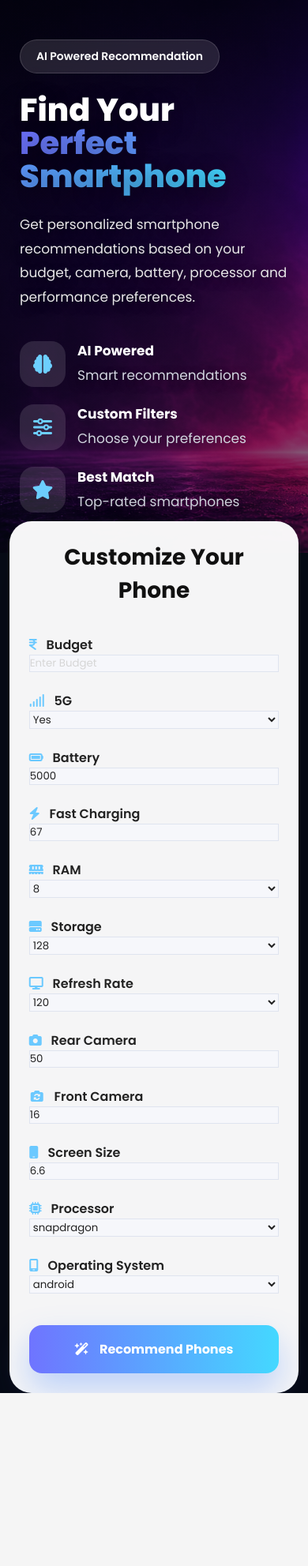
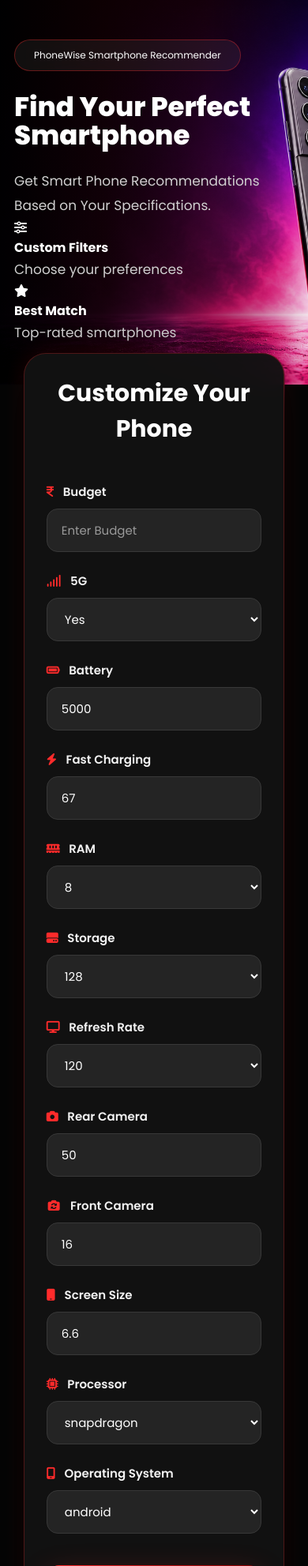
Before and after one commit to Ramachandran-k-s/PhoneWise, a Flask app: page / in a window 390 px wide. Shown: the top 1983 px of the page at 79% size. Before the commit the page ends 1764 px from the top, so only its background shows below. Run offline with Flask 3, Linux system fonts and the light colour scheme; parts of the project's set-up code (start-up, migrations or seed data) failed here and were passed over; some libraries are stand-ins or nearby versions.

Commit message:
Redesign PhoneWise with red and black theme

```diff
--- a/static/style.css
+++ b/static/style.css
@@ -1,4 +1,19 @@
 @import url('https://fonts.googleapis.com/css2?family=Poppins:wght@300;400;500;600;700;800&display=swap');
+
+:root{
+
+    --primary:#ff2b2b;
+    --primary-dark:#8b0000;
+    --primary-light:#ff5555;
+
+    --black:#050505;
+    --dark:#0d0d0d;
+    --card:#151515;
+
+    --white:#ffffff;
+    --gray:#bdbdbd;
+
+}
 
 *{
     margin:0;
@@ -12,56 +27,53 @@ html{
 }
 
 body{
-    background:#070b17;
-    color:#fff;
+
+    background:var(--black);
+    color:white;
     overflow-x:hidden;
+
 }
 
-/* ===========================
-   HERO SECTION
-=========================== */
+/* =========================
+   HERO
+========================= */
 
 .hero{
 
+    position:relative;
+
     width:100%;
+
     min-height:760px;
 
     display:flex;
+
     align-items:center;
 
-    padding:0 100px;
+    padding:0 8%;
 
-    background:
-    linear-gradient(rgba(5,8,20,.25),rgba(5,8,20,.55)),
-    url("/static/images/hero-bg.png");
+    background-image:
+
+    linear-gradient(
+    to right,
+    rgba(0,0,0,.95),
+    rgba(15,0,0,.85),
+    rgba(40,0,0,.45),
+    rgba(0,0,0,.05)
+    ),
+
+    url("images/hero-bg.png");
 
     background-size:cover;
-    background-position:center center;
+    background-position:center;
     background-repeat:no-repeat;
 
 }
-.hero::after{
 
-    content:"";
-
-    position:absolute;
-
-    left:0;
-    right:0;
-    bottom:0;
-
-    height:180px;
-
-    background:linear-gradient(to bottom,
-        transparent,
-        rgba(7,11,23,.95));
-
-}
 .hero-left{
 
-    width:42%;
-
-    z-index:2;
+    width:48%;
+    z-index:5;
 
 }
 
@@ -69,121 +81,58 @@ body{
 
     display:inline-block;
 
-    padding:10px 20px;
+    padding:10px 24px;
 
     border-radius:50px;
 
-    background:rgba(255,255,255,.12);
+    background:rgba(255,255,255,.06);
 
-    backdrop-filter:blur(12px);
+    border:1px solid rgba(255,43,43,.35);
 
-    border:1px solid rgba(255,255,255,.15);
+    backdrop-filter:blur(15px);
 
-    margin-bottom:25px;
+    color:#fff;
+
+    margin-bottom:28px;
 
     font-size:14px;
-
-    font-weight:600;
 
 }
 
 .hero h1{
 
-    font-size:78px;
+    font-size:72px;
+
+    font-weight:800;
 
     line-height:1.05;
 
-    font-weight:800;
-
     margin-bottom:25px;
-
-    text-shadow:0 8px 30px rgba(0,0,0,.45);
 
 }
 
 .hero h1 span{
 
-    background:linear-gradient(90deg,#6f74ff,#43d8ff);
+    background:linear-gradient(
+    90deg,
+    #ff2b2b,
+    #b30000
+    );
 
     -webkit-background-clip:text;
-
     -webkit-text-fill-color:transparent;
 
 }
 
 .hero p{
 
-    font-size:21px;
+    color:#d0d0d0;
 
-    color:#e7e7e7;
+    font-size:20px;
 
     line-height:1.8;
 
     max-width:560px;
-
-    text-shadow:0 5px 15px rgba(0,0,0,.45);
-
-}
-
-/* Feature Icons */
-
-.hero-features{
-
-    display:flex;
-
-    gap:25px;
-
-    margin-top:40px;
-
-    flex-wrap:wrap;
-
-}
-
-.feature{
-
-    display:flex;
-
-    align-items:center;
-
-    gap:15px;
-
-}
-
-.feature i{
-
-    width:58px;
-
-    height:58px;
-
-    display:flex;
-
-    justify-content:center;
-
-    align-items:center;
-
-    border-radius:18px;
-
-    background:rgba(255,255,255,.12);
-
-    color:#6dcfff;
-
-    font-size:24px;
-
-}
-
-.feature h4{
-
-    font-size:17px;
-
-    margin-bottom:3px;
-
-}
-
-.feature p{
-
-    font-size:14px;
-
-    color:#d1d6df;
 
 }
 
@@ -198,34 +147,37 @@ body{
 
 .container{
 
-    width:90%;
+    max-width:1200px;
 
-    max-width:1280px;
-
-    margin:auto;
-
-    margin-top:-140px;
+    margin:-120px auto 80px;
 
     position:relative;
 
-    z-index:5;
+    z-index:20;
+
+    padding:0 20px;
 
 }
 
 /* ===========================
    FORM
 =========================== */
+
 form{
 
-    background:rgba(255,255,255,.96);
+    background:rgba(18,18,18,.96);
 
-    color:#111;
+    border:1px solid rgba(255,43,43,.25);
 
     border-radius:28px;
 
-    padding:45px;
+    padding:50px;
 
-    box-shadow:0 30px 80px rgba(0,0,0,.25);
+    backdrop-filter:blur(18px);
+
+    box-shadow:
+        0 25px 60px rgba(0,0,0,.55),
+        0 0 30px rgba(255,43,43,.10);
 
 }
 
@@ -233,26 +185,23 @@ form{
 
     text-align:center;
 
-    font-size:34px;
+    font-size:42px;
 
     font-weight:700;
 
-    margin-bottom:35px;
+    color:white;
+
+    margin-bottom:45px;
 
 }
-
-/* ===========================
-   GRID
-=========================== */
 
 .grid{
 
     display:grid;
 
-    grid-template-columns:
-    repeat(auto-fit,minmax(240px,1fr));
+    grid-template-columns:repeat(4,1fr);
 
-    gap:24px;
+    gap:25px;
 
 }
 
@@ -266,40 +215,64 @@ form{
 
 .input-group label{
 
-    color:#222;
+    color:#f2f2f2;
 
     font-weight:600;
+
+    margin-bottom:10px;
+
+    font-size:15px;
 
 }
 
 .input-group label i{
 
-    color:#6bc9ff;
+    color:var(--primary);
 
     margin-right:8px;
 
 }
 
+/* ===========================
+   INPUTS
+=========================== */
+
 input,
 select{
 
-    background:#f6f7fb;
+    width:100%;
 
-    color:#222;
+    padding:15px 18px;
 
-    border:1px solid #dfe4ef;
+    background:#242424;
+
+    color:white;
+
+    border:1px solid #383838;
+
+    border-radius:14px;
+
+    font-size:15px;
+
+    transition:.3s;
 
 }
 
 input::placeholder{
 
-    color:#d6d6d6;
+    color:#9a9a9a;
+
+}
+
+select{
+
+    cursor:pointer;
 
 }
 
 select option{
 
-    background:#101d35;
+    background:#242424;
 
     color:white;
 
@@ -310,13 +283,16 @@ select:focus{
 
     outline:none;
 
-    border-color:#55b8ff;
+    border-color:var(--primary);
 
     box-shadow:
-
-    0 0 25px rgba(76,184,255,.35);
+        0 0 0 4px rgba(255,43,43,.15);
 
 }
+
+/* ===========================
+   BUTTON
+=========================== */
 
 .btn{
 
@@ -324,45 +300,39 @@ select:focus{
 
     margin-top:40px;
 
+    padding:18px;
+
     border:none;
 
     border-radius:16px;
 
-    padding:18px;
+    background:linear-gradient(
+        90deg,
+        var(--primary),
+        var(--primary-dark)
+    );
+
+    color:white;
 
     font-size:18px;
 
     font-weight:700;
 
-    color:white;
-
     cursor:pointer;
-
-    background:
-
-    linear-gradient(90deg,#6f74ff,#44d8ff);
 
     transition:.35s;
 
     box-shadow:
-
-    0 20px 40px rgba(83,142,255,.35);
+        0 15px 40px rgba(255,43,43,.30);
 
 }
 
 .btn:hover{
 
-    transform:translateY(-5px);
+    transform:translateY(-4px);
 
     box-shadow:
-
-    0 30px 55px rgba(83,142,255,.45);
-
-}
-
-.btn i{
-
-    margin-right:10px;
+        0 25px 55px rgba(255,43,43,.45);
 
 }
 /* ===========================
@@ -370,13 +340,35 @@ select:focus{
 =========================== */
 
 .results{
-    margin-top:80px;
+
+    margin-top:70px;
+
 }
 
+.results h2{
+
+    text-align:center;
+
+    font-size:42px;
+
+    margin-bottom:45px;
+
+    color:white;
+
+}
+
+/* ===========================
+   CARDS
+=========================== */
+
 .cards{
+
     display:grid;
+
     grid-template-columns:repeat(auto-fit,minmax(320px,1fr));
+
     gap:30px;
+
 }
 
 .card{
@@ -385,132 +377,179 @@ select:focus{
 
     overflow:hidden;
 
-    border-radius:28px;
+    background:linear-gradient(
+        180deg,
+        #1b1b1b,
+        #111111
+    );
+
+    border:1px solid rgba(255,43,43,.18);
+
+    border-radius:24px;
 
     padding:30px;
 
-    background:rgba(255,255,255,.10);
+    transition:.35s ease;
 
-    backdrop-filter:blur(20px);
-
-    border:1px solid rgba(255,255,255,.15);
-
-    transition:.4s;
-
-    box-shadow:0 20px 50px rgba(0,0,0,.25);
+    box-shadow:
+        0 20px 50px rgba(0,0,0,.45);
 
 }
 
 .card::before{
 
-content:"";
+    content:"";
 
-position:absolute;
+    position:absolute;
 
-top:-100px;
+    top:0;
 
-right:-100px;
+    left:0;
 
-width:220px;
+    width:100%;
 
-height:220px;
+    height:4px;
 
-border-radius:50%;
-
-background:radial-gradient(circle,
-rgba(120,130,255,.35),
-transparent);
+    background:linear-gradient(
+        90deg,
+        #ff2b2b,
+        #8b0000
+    );
 
 }
 
 .card:hover{
 
-transform:translateY(-12px);
+    transform:translateY(-8px);
 
-box-shadow:0 35px 70px rgba(0,0,0,.35);
+    border-color:#ff2b2b;
+
+    box-shadow:
+        0 25px 60px rgba(255,43,43,.18);
 
 }
 
 .phone-icon{
 
-width:75px;
+    width:72px;
 
-height:75px;
+    height:72px;
 
-display:flex;
+    border-radius:18px;
 
-justify-content:center;
+    background:linear-gradient(
+        135deg,
+        #ff2b2b,
+        #8b0000
+    );
 
-align-items:center;
+    display:flex;
 
-border-radius:22px;
+    align-items:center;
 
-background:linear-gradient(135deg,#6f74ff,#44d8ff);
+    justify-content:center;
 
-font-size:34px;
+    font-size:30px;
 
-margin-bottom:20px;
+    color:white;
+
+    margin-bottom:25px;
 
 }
 
 .card h3{
 
-font-size:23px;
+    color:white;
 
-margin-bottom:15px;
+    font-size:24px;
 
-font-weight:700;
+    margin-bottom:15px;
+
+    font-weight:700;
 
 }
 
 .price{
 
-display:inline-block;
+    display:inline-block;
 
-padding:8px 20px;
+    padding:9px 20px;
 
-border-radius:50px;
+    border-radius:30px;
 
-background:#45d26b;
+    background:linear-gradient(
+        90deg,
+        #ff2b2b,
+        #8b0000
+    );
 
-color:#08111f;
+    color:white;
 
-font-weight:700;
+    font-weight:700;
 
-margin-bottom:22px;
+    margin-bottom:20px;
 
 }
 
 .specs{
 
-display:grid;
+    display:grid;
 
-grid-template-columns:1fr 1fr;
+    grid-template-columns:repeat(2,1fr);
 
-gap:12px;
-
-margin-top:18px;
+    gap:14px;
 
 }
 
 .specs p{
 
-padding:12px;
+    background:#222222;
 
-border-radius:14px;
+    border:1px solid rgba(255,255,255,.05);
 
-background:rgba(255,255,255,.06);
+    border-radius:12px;
 
-font-size:14px;
+    padding:12px;
+
+    color:#dddddd;
+
+    font-size:14px;
 
 }
 
-.specs i{
+.specs strong{
 
-margin-right:8px;
+    color:#ff4d4d;
 
-color:#67d1ff;
+}
+/* ===========================
+   ANIMATIONS
+=========================== */
 
+@keyframes fadeUp{
+
+    from{
+        opacity:0;
+        transform:translateY(40px);
+    }
+
+    to{
+        opacity:1;
+        transform:translateY(0);
+    }
+
+}
+
+.hero-left{
+    animation:fadeUp .8s ease;
+}
+
+form{
+    animation:fadeUp 1s ease;
+}
+
+.card{
+    animation:fadeUp .8s ease;
 }
 
 /* ===========================
@@ -518,72 +557,73 @@ color:#67d1ff;
 =========================== */
 
 ::-webkit-scrollbar{
+    width:10px;
+}
 
-width:8px;
-
+::-webkit-scrollbar-track{
+    background:#0b0b0b;
 }
 
 ::-webkit-scrollbar-thumb{
-
-background:#6e75ff;
-
-border-radius:20px;
-
+    background:linear-gradient(
+        #ff2b2b,
+        #8b0000
+    );
+    border-radius:20px;
 }
 
-::-webkit-scrollbar-track{
-
-background:#070b17;
-
+::-webkit-scrollbar-thumb:hover{
+    background:#ff2b2b;
 }
 
 /* ===========================
-   FLOAT ANIMATION
+   LINKS
 =========================== */
 
-@keyframes float{
-
-0%{
-transform:translateY(0);
+a{
+    color:inherit;
+    text-decoration:none;
+    transition:.3s;
 }
 
-50%{
-transform:translateY(-15px);
-}
-
-100%{
-transform:translateY(0);
-}
-
+a:hover{
+    color:var(--primary);
 }
 
 /* ===========================
-   MOBILE
+   RESPONSIVE
 =========================== */
 
 @media(max-width:1100px){
 
 .hero{
 
-padding:60px 45px;
+    min-height:650px;
+    padding:80px 50px;
+
+}
+
+.hero-left{
+
+    width:70%;
 
 }
 
 .hero h1{
 
-font-size:55px;
+    font-size:58px;
 
 }
 
-.hero-left{
+.grid{
 
-width:100%;
+    grid-template-columns:repeat(2,1fr);
 
 }
 
 .container{
 
-margin-top:-70px;
+    margin-top:-80px;
 
 }
 
@@ -593,68 +633,94 @@ margin-top:-70px;
 
 .hero{
 
-padding:50px 25px;
+    min-height:auto;
+    padding:70px 25px;
 
-min-height:auto;
+}
+
+.hero-left{
+
+    width:100%;
 
 }
 
 .hero h1{
 
-font-size:40px;
+    font-size:42px;
 
 }
 
 .hero p{
 
-font-size:17px;
+    font-size:17px;
 
 }
 
 .hero-features{
 
-flex-direction:column;
+    flex-direction:column;
 
-gap:20px;
+    gap:18px;
 
 }
 
 .container{
 
-width:94%;
-
-margin-top:-40px;
+    width:95%;
+    margin-top:-40px;
 
 }
 
 form{
 
-padding:25px;
+    padding:28px;
 
 }
 
 .grid{
 
-grid-template-columns:1fr;
+    grid-template-columns:1fr;
 
 }
 
 .cards{
 
-grid-template-columns:1fr;
+    grid-template-columns:1fr;
 
 }
 
 .section-title{
 
-font-size:28px;
+    font-size:30px;
 
 }
 
 .btn{
 
-font-size:16px;
+    font-size:16px;
 
 }
 
 }
+
+@media(max-width:480px){
+
+.hero h1{
+
+    font-size:34px;
+
+}
+
+.badge{
+
+    font-size:12px;
+
+}
+
+.hero{
+
+    padding:50px 18px;
+
+}
+
+}
--- a/templates/index.html
+++ b/templates/index.html
@@ -3,7 +3,7 @@
 <head>
     <meta charset="UTF-8">
     <meta name="viewport" content="width=device-width, initial-scale=1.0">
-    <title>PhoneWise | AI Smartphone Recommender</title>
+    <title>PhoneWise Smartphone Recommender</title>
 
     <link rel="stylesheet" href="{{ url_for('static', filename='style.css') }}">
 
@@ -21,25 +21,21 @@
 <div class="hero-left">
 
 <span class="badge">
-AI Powered Recommendation
+PhoneWise Smartphone Recommender
 </span>
 
 <h1>
-Find Your <span>Perfect Smartphone</span>
+Find Your Perfect Smartphone
 </h1>
 
 <p>
-Get personalized smartphone recommendations based on your budget,
-camera, battery, processor and performance preferences.
+Get Smart Phone Recommendations Based on Your Specifications.
 </p>
 <div class="hero-features">
 
     <div class="feature">
-        <i class="fa-solid fa-brain"></i>
-        <div>
-            <h4>AI Powered</h4>
-            <p>Smart recommendations</p>
-        </div>
+        <i class=></i>
+
     </div>
 
     <div class="feature">
@@ -227,7 +223,7 @@ Customize Your Phone
 
 <button class="btn">
 
-<i class="fa-solid fa-wand-magic-sparkles"></i>
+<i class=""></i>
 
 Recommend Phones
 
```
